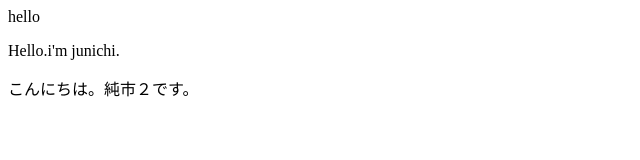
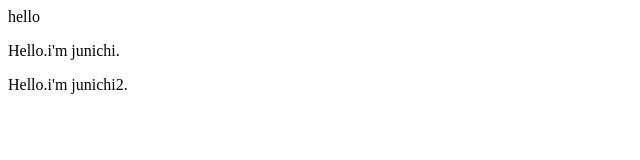
Before and after one commit to umezakiyusaku/umezakiproject2, a plain HTML site: page index.html in a window 1280 px wide. Shown: the whole page, without its empty margins (0-640 px from the left). Drawn offline with Linux system fonts and the light colour scheme.

Commit message:
再度修正しました。２

```diff
--- a/index.html
+++ b/index.html
@@ -7,6 +7,6 @@
     <body>
 			<p>hello</p>
 			<p>Hello.i'm junichi.</P>
-			<p>こんにちは。純市２です。</p>
+			<p>Hello.i'm junichi2.</p>
 		</body>
 </html>
```
